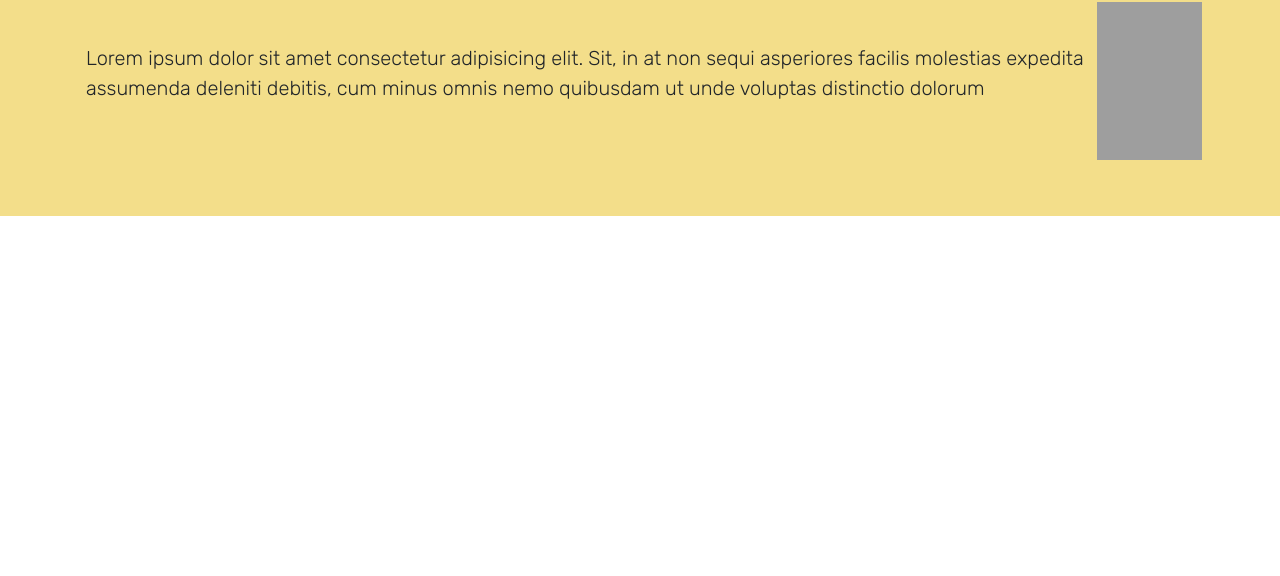
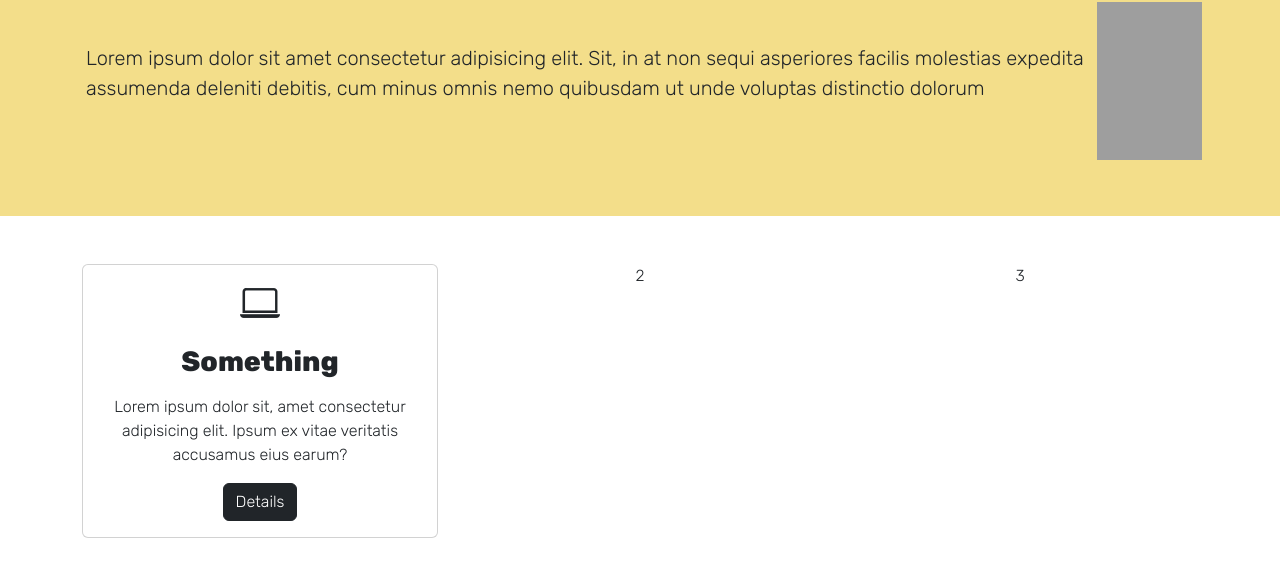
Before and after one commit to Ryocon/as_social, a plain HTML site: page index.html in a window 1280 px wide. Shown: the part 558-1134 px from the top of the page. Before the commit the page ends 800 px from the top, so only its background shows below. Drawn offline with nearby package versions, Linux system fonts and the light colour scheme; grey boxes are pictures that could not be loaded.

Commit message:
bootstrap icons cdn + card building

```diff
--- a/index.html
+++ b/index.html
@@ -6,6 +6,8 @@
     <title>aimeescanlon</title>
     <!-- bootstrap css -->
     <link href="https://cdn.jsdelivr.net/npm/bootstrap@5.3.2/dist/css/bootstrap.min.css" rel="stylesheet" integrity="sha384-T3c6CoIi6uLrA9TneNEoa7RxnatzjcDSCmG1MXxSR1GAsXEV/Dwwykc2MPK8M2HN" crossorigin="anonymous">
+    <!-- Option 1: Include in HTML -->
+    <link rel="stylesheet" href="https://cdn.jsdelivr.net/npm/bootstrap-icons@1.3.0/font/bootstrap-icons.css">
     <!-- local css -->
     <link rel="stylesheet" href="style.css">
 </head>
@@ -92,6 +94,34 @@
 
     </section>
     <!-- prev clients logos -->
+
+    <!-- boxes -->
+    <section class="p-5">
+        <div class="container">
+            <div class="row text-center">
+                <div class="col-md">
+                    <div class="card">
+                        <div class="card-body text-center">
+                            <div class="h1 mb-3">
+                                <i class="bi bi-laptop"></i>
+                            </div>
+                            <h3 class="card-title mb-3">
+                                Something
+                            </h3>
+                            <p class="card-text">
+                                Lorem ipsum dolor sit, amet consectetur adipisicing elit. Ipsum ex vitae veritatis accusamus eius earum?
+                            </p>
+                            <a href="#" class="btn btn-dark">Details</a>
+                        </div>
+                    </div>
+                </div>
+                <div class="col-md">2</div>
+                <div class="col-md">3</div>
+            </div>
+        </div>
+
+    </section>
+
     <section>
 
     </section>
--- a/style.css
+++ b/style.css
@@ -46,6 +46,12 @@ h2 {
     /* text-shadow: 3px 2px var(--raisinBlack); */
 }
 
+h3 {
+    font-weight: 800 !important;
+    color: var(--raisinBlack);
+    /* text-shadow: 3px 2px var(--raisinBlack); */
+}
+
 header {
     background-color: var(--coolGray);
     width: 100%;
```
